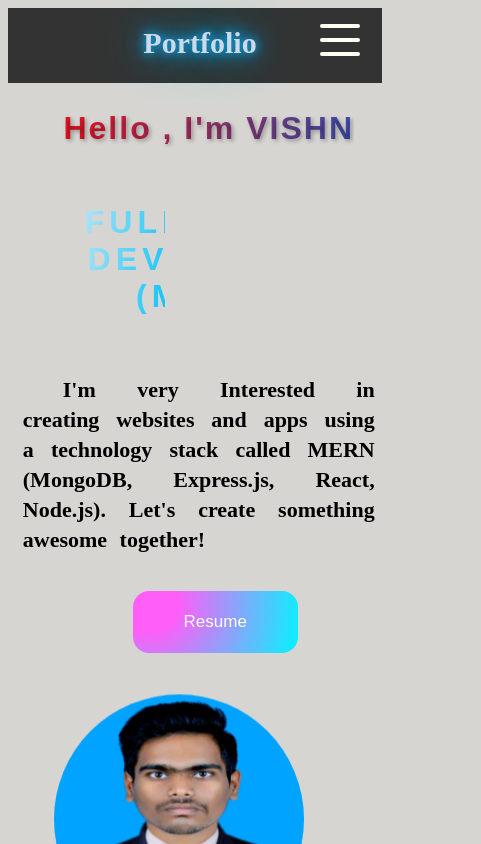
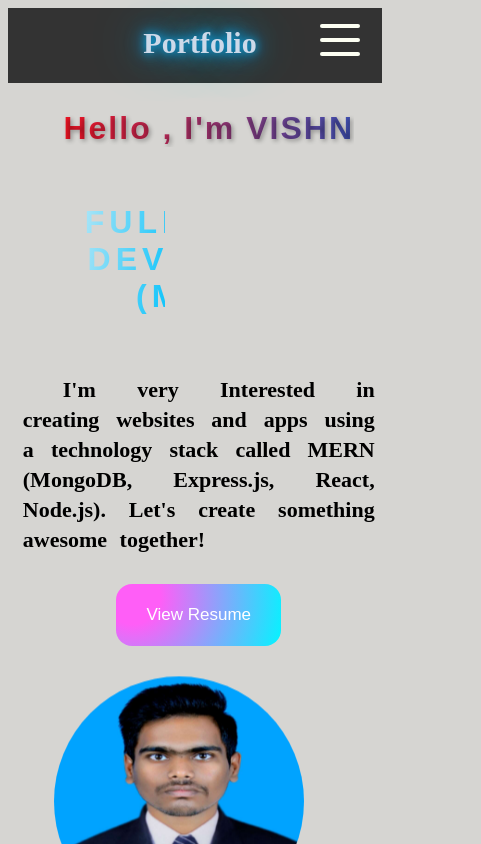
Before and after one commit to Vishnu-D-2002/PORTFOLIO, a React (Vite) app: page / in a window 390 px wide. Shown: the top 844 px of the page, 481 px wide, since content can reach past the window. Built offline with nearby package versions, Linux system fonts and the light colour scheme.

Commit message:
button centered

```diff
--- a/src/components/Intro/Intro.css
+++ b/src/components/Intro/Intro.css
@@ -166,7 +166,9 @@ body{
 button{
     margin: 5% auto;
 }
-.resume{
-    margin-left:  32%;
+.resume {
+    margin-left: auto;
+    margin-right: auto;
+    display: block;
 }
 }
--- a/src/components/Intro/Intro.jsx
+++ b/src/components/Intro/Intro.jsx
@@ -40,7 +40,7 @@ function Intro() {
         <p id='para'>
             I'm very Interested in creating websites and apps using a technology stack called MERN (MongoDB, Express.js, React, Node.js). Let's create something awesome together!
         </p>
-        <button className='resume' onClick={handleResumeClick}>Resume</button>
+        <button className='resume' onClick={handleResumeClick}>View Resume</button>
       </div>
       <div id='right-content'>
         <div id='end'>
```
